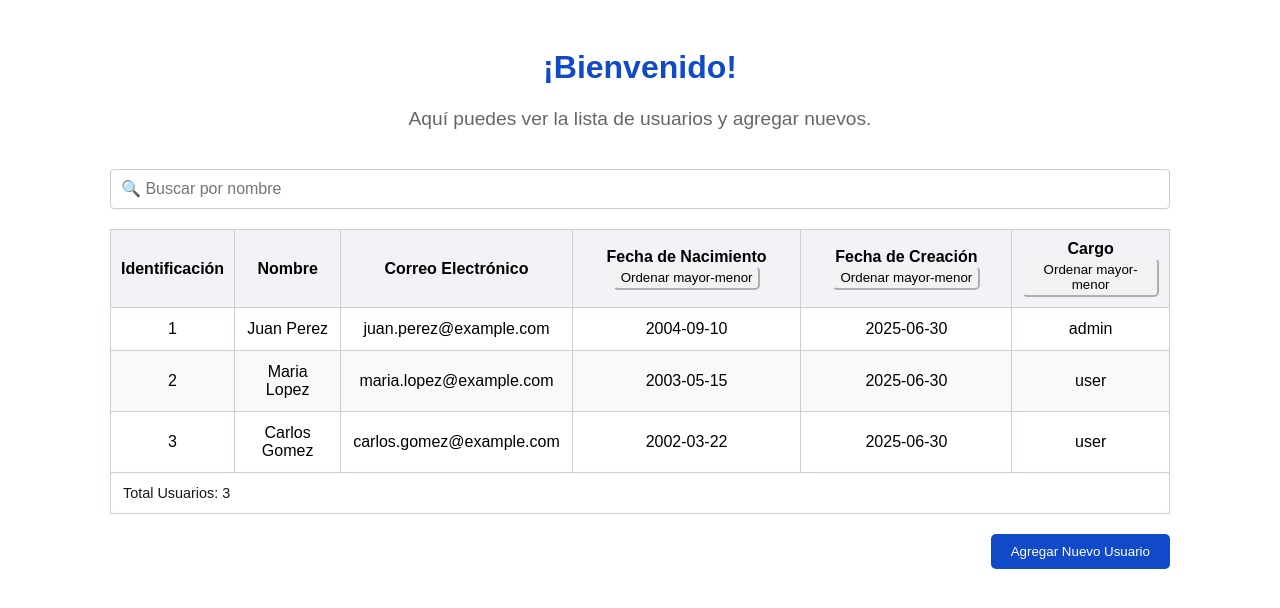
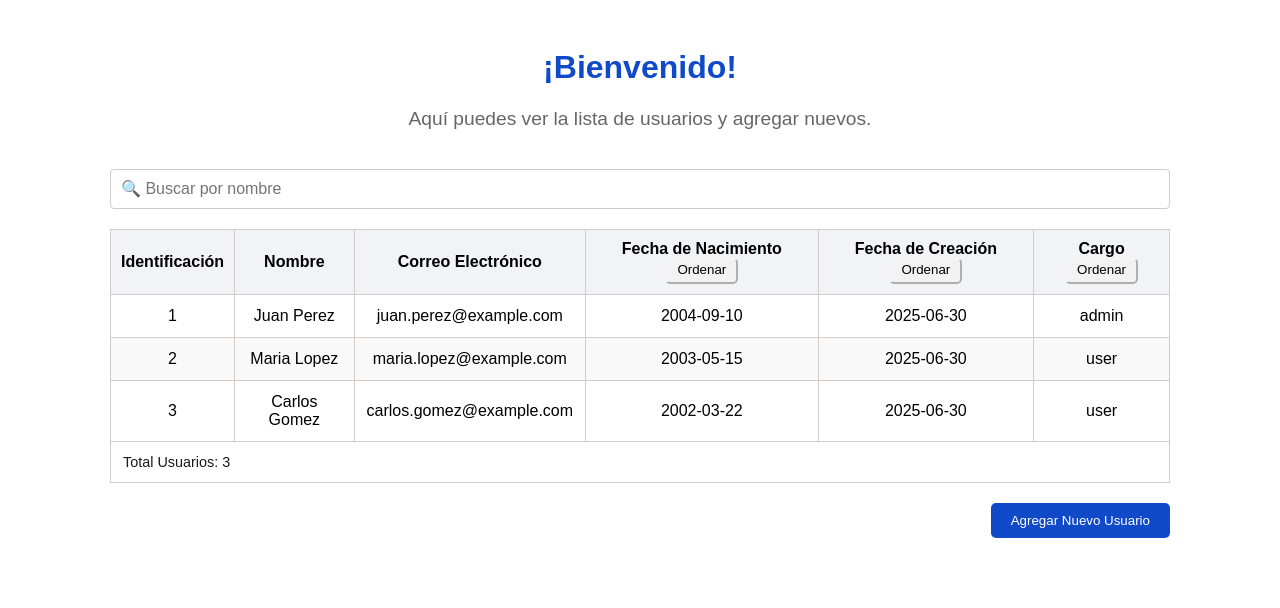
Before and after one commit to YurleisZg/Prueba_Tecnica_STD, a Vue app: page / in a window 1280 px wide. Shown: the top 608 px of the page. Built offline with nearby package versions, Linux system fonts and the light colour scheme.

Commit message:
💄 feat: Update TableComponent to enhance sorting buttons and display current sort status; improve button padding for better usability

```diff
--- a/src/components/TableComponent.vue
+++ b/src/components/TableComponent.vue
@@ -7,9 +7,9 @@
                 <th>Identificación</th>
                 <th>Nombre</th>
                 <th>Correo Electrónico</th>
-                <th>Fecha de Nacimiento <button class="button" @click.stop="sortBy('birthDate')">Ordenar mayor-menor</button></th>
-                <th>Fecha de Creación <button class="button" @click.stop="sortBy('createdAt')">Ordenar mayor-menor</button></th>
-                <th>Cargo <button class="button" @click.stop="sortBy('role')">Ordenar mayor-menor</button></th>
+                <th>Fecha de Nacimiento <button class="button" @click.stop="sortBy('birthDate')">Ordenar</button></th>
+                <th>Fecha de Creación <button class="button" @click.stop="sortBy('createdAt')">Ordenar</button></th>
+                <th>Cargo <button class="button" @click.stop="sortBy('role')">Ordenar</button></th>
             </tr>
         </thead>
         <tbody>
@@ -25,6 +25,9 @@
         <tfoot>
             <tr>
                 <td colspan="6" class="table-footer">Total Usuarios: {{ filteredUsers.length }}</td>
+            </tr>
+            <tr>
+                <td v-if="sortField" colspan="6" class="table-footer">Ordenado por: {{ sortField }} ({{ ascending ? 'Mayor a menor' : 'Menor a mayor' }})</td>
             </tr>
         </tfoot>
     </table>
@@ -108,10 +111,9 @@ tr:hover {
 .button {
     background-color: #f2f2f2d2;
     border-color: #f6f5f5d2;
-    padding: 3px 6px;
+    padding: 5px 10px;
     padding-top: 2px;
     border-radius: 5px;
-
     cursor: pointer;
 }
 .button:hover {
```
